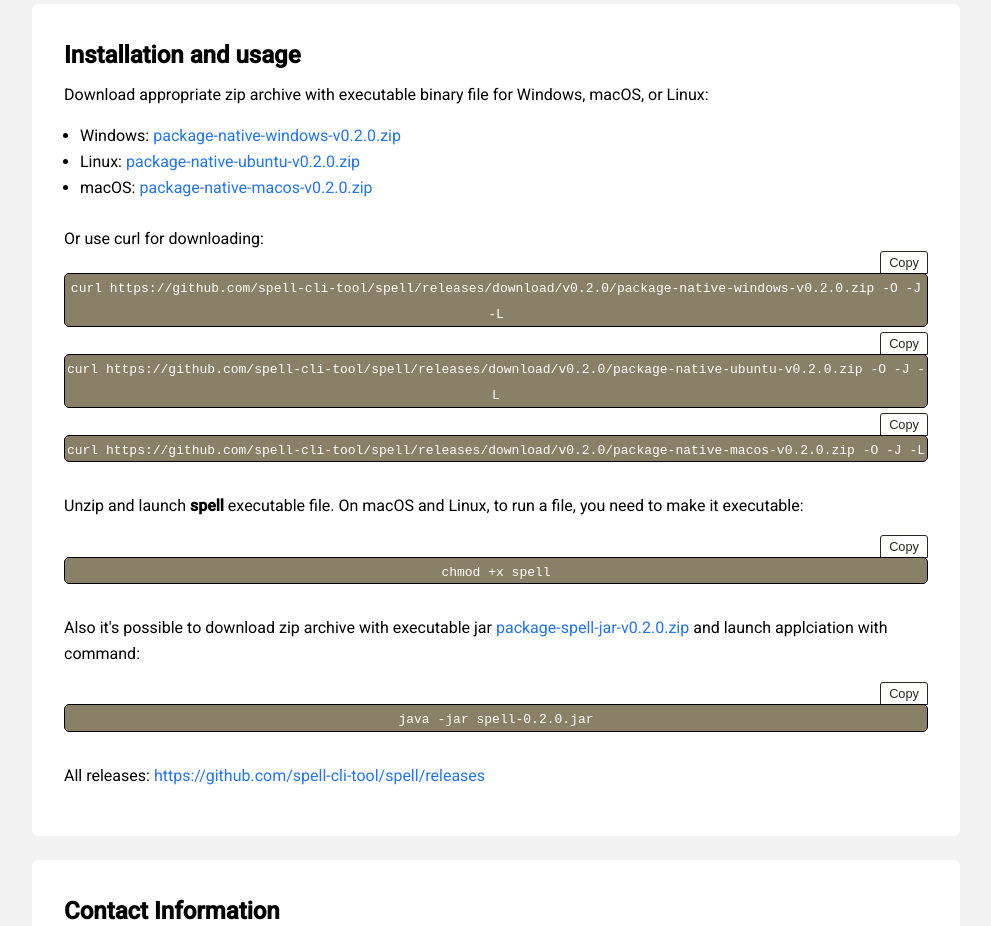
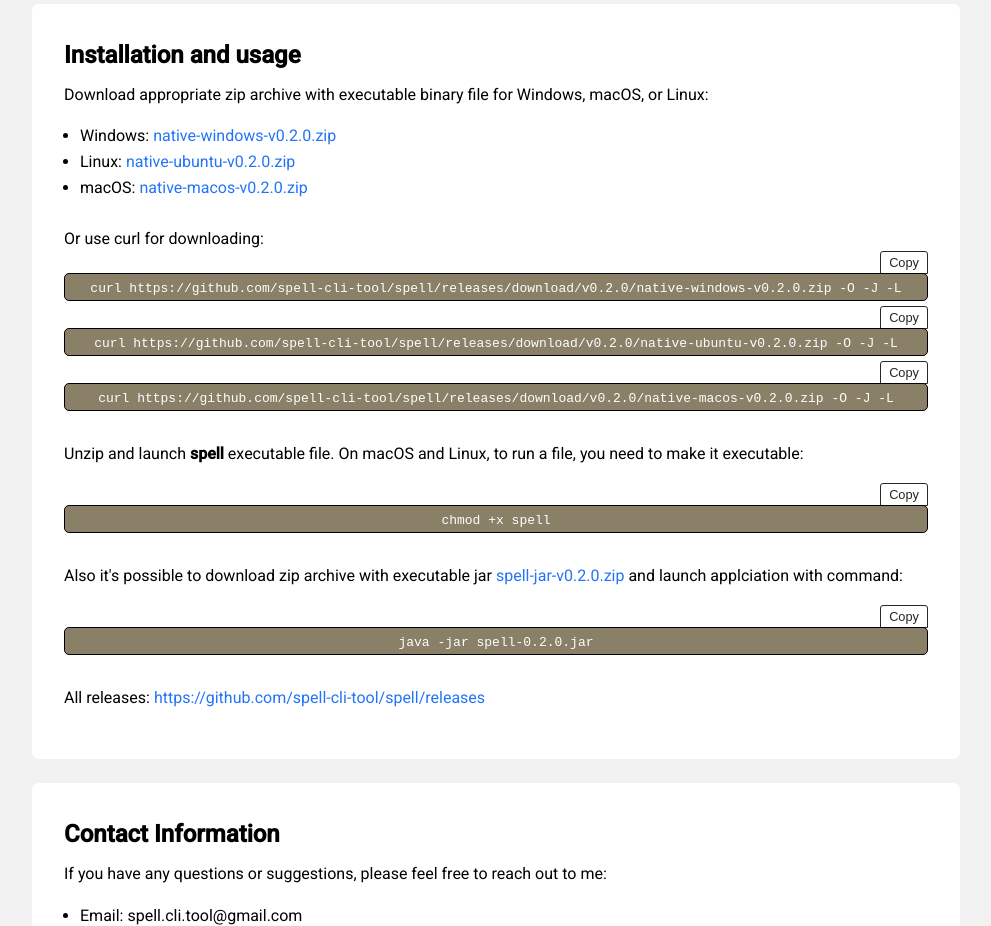
Before and after one commit to spell-cli-tool/spell-cli-tool.github.io, a plain HTML site: page index.html in a window 1280 px wide. Shown: the part 1080-2006 px from the top of the page, without its empty margins (144-1135 px from the left). Drawn offline with Linux system fonts and the light colour scheme.

Commit message:
updated urls

```diff
--- a/index.html
+++ b/index.html
@@ -162,9 +162,9 @@
       <p>Download appropriate zip archive with executable binary file for Windows, macOS, or Linux:</p>
 
       <ul style="margin-left: 1rem">
-        <li>Windows: <a style="color:#2374f7" href="https://github.com/spell-cli-tool/spell/releases/download/v0.2.0/package-native-windows-v0.2.0.zip">package-native-windows-v0.2.0.zip</a></li>
-        <li>Linux: <a style="color:#2374f7" href="https://github.com/spell-cli-tool/spell/releases/download/v0.2.0/package-native-ubuntu-v0.2.0.zip">package-native-ubuntu-v0.2.0.zip</a></li>
-        <li>macOS: <a style="color:#2374f7" href="https://github.com/spell-cli-tool/spell/releases/download/v0.2.0/package-native-macos-v0.2.0.zip">package-native-macos-v0.2.0.zip</a></li>
+        <li>Windows: <a style="color:#2374f7" href="https://github.com/spell-cli-tool/spell/releases/download/v0.2.0/native-windows-v0.2.0.zip">native-windows-v0.2.0.zip</a></li>
+        <li>Linux: <a style="color:#2374f7" href="https://github.com/spell-cli-tool/spell/releases/download/v0.2.0/native-ubuntu-v0.2.0.zip">native-ubuntu-v0.2.0.zip</a></li>
+        <li>macOS: <a style="color:#2374f7" href="https://github.com/spell-cli-tool/spell/releases/download/v0.2.0/native-macos-v0.2.0.zip">native-macos-v0.2.0.zip</a></li>
       </ul>
 
       <br>
@@ -173,19 +173,19 @@
 
       <div class="codeblock">
         <div class="highlight">
-            <code>curl https://github.com/spell-cli-tool/spell/releases/download/v0.2.0/package-native-windows-v0.2.0.zip -O -J -L</code>
+            <code>curl https://github.com/spell-cli-tool/spell/releases/download/v0.2.0/native-windows-v0.2.0.zip -O -J -L</code>
         </div>
       </div>
 
       <div class="codeblock">
         <div class="highlight">
-            <code>curl https://github.com/spell-cli-tool/spell/releases/download/v0.2.0/package-native-ubuntu-v0.2.0.zip -O -J -L</code>
+            <code>curl https://github.com/spell-cli-tool/spell/releases/download/v0.2.0/native-ubuntu-v0.2.0.zip -O -J -L</code>
         </div>
       </div>
 
       <div class="codeblock">
         <div class="highlight">
-            <code>curl https://github.com/spell-cli-tool/spell/releases/download/v0.2.0/package-native-macos-v0.2.0.zip -O -J -L</code>
+            <code>curl https://github.com/spell-cli-tool/spell/releases/download/v0.2.0/native-macos-v0.2.0.zip -O -J -L</code>
         </div>
       </div>
 
@@ -202,7 +202,7 @@
       <br>
 
       <p>Also it's possible to download zip archive with executable jar
-        <a style="color:#2374f7" href="https://github.com/spell-cli-tool/spell/releases/download/v0.2.0/package-spell-jar-v0.2.0.zip">package-spell-jar-v0.2.0.zip</a>
+        <a style="color:#2374f7" href="https://github.com/spell-cli-tool/spell/releases/download/v0.2.0/spell-jar-v0.2.0.zip">spell-jar-v0.2.0.zip</a>
         and launch applciation with command:
       </p>
 
```
